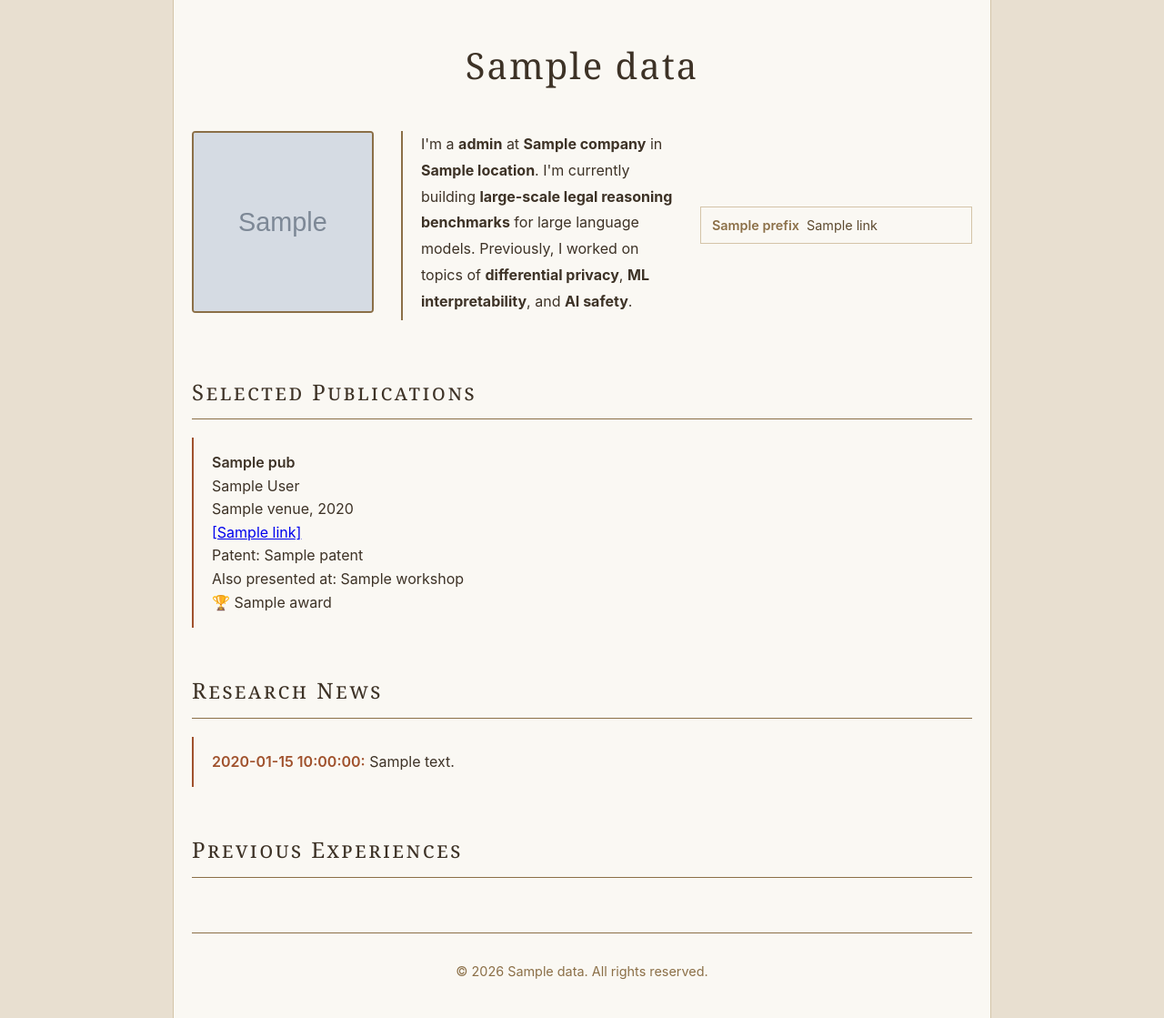
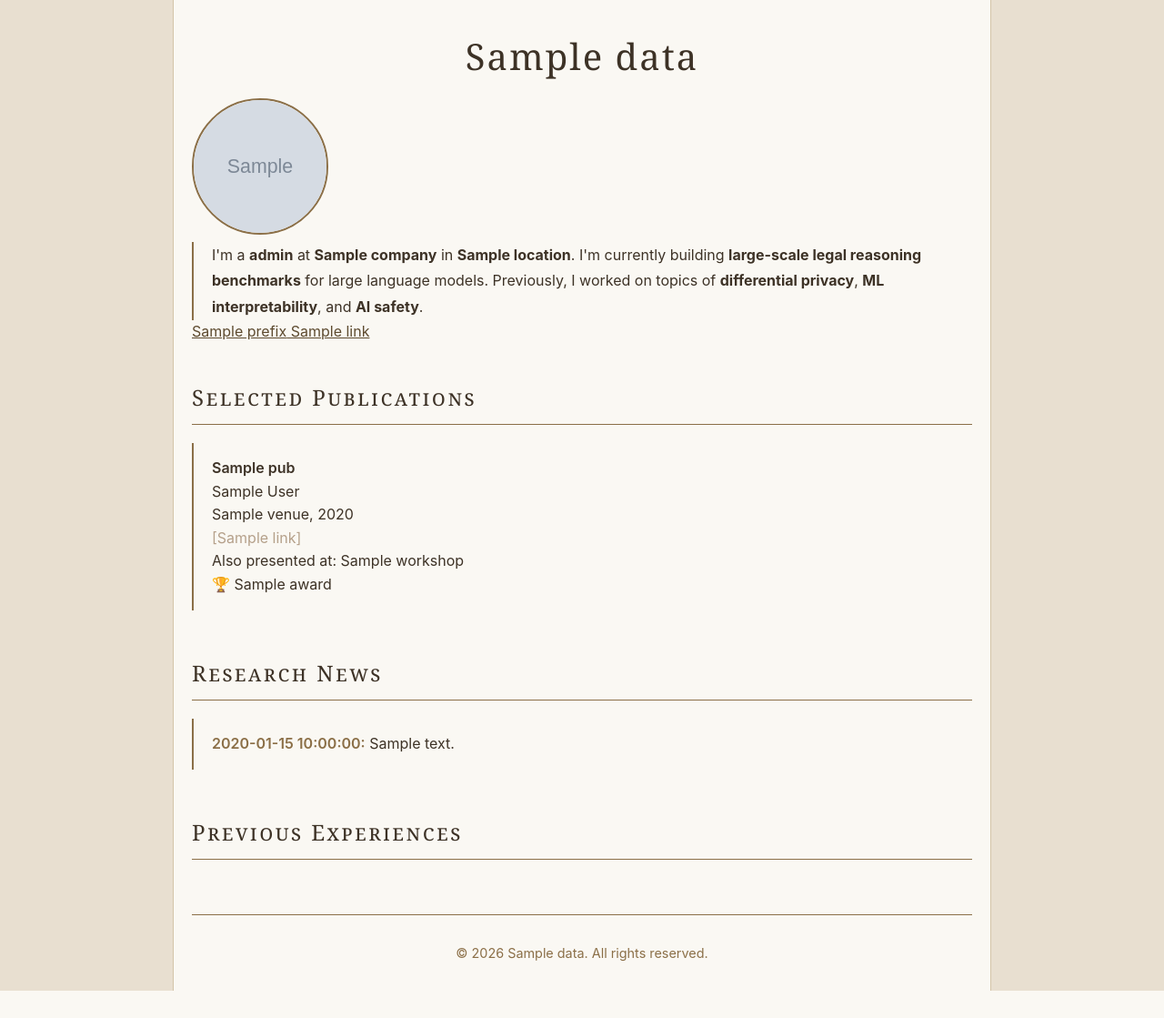
Before and after one commit to albertyusun/albertyusun.github.io, a Flask app: template templates/index.html in a window 1280 px wide. Shown: the whole page at 91% size. After the commit the page ends 1089 px from the top, so only its background shows below. Run offline with Flask 3, Linux system fonts and the light colour scheme; the template is opened without the code that fills it: most values are stand-ins (such as "Sample title", 1, 10 or a date in 2020); grey boxes marked "Sample" are stand-in pictures; some libraries are stand-ins or nearby versions.

Commit message:
add cv button, use buttons instead of links

```diff
--- a/static/css/style.css
+++ b/static/css/style.css
@@ -11,10 +11,14 @@ body {
     background-color: #e8dfd0;
 }
 
+a {
+    color: #5d4a2f;
+}
+
 .container {
     max-width: 900px;
     margin: 0 auto;
-    padding: 40px 20px;
+    padding: 30px 20px;
     background-color: #FAF8F3;
     min-height: 100vh;
     border-left: 1px solid #d4c4a8;
@@ -22,31 +26,58 @@ body {
 }
 
 .profile-header {
-    margin-bottom: 50px;
+    margin-bottom: 30px;
 }
 
 .name {
     font-family: Georgia, 'Times New Roman', serif;
     font-size: 2.5rem;
     font-weight: 400;
-    margin-bottom: 40px;
+    margin-bottom: 14px;
     color: #3d3226;
     letter-spacing: 0.05em;
     text-align: center;
 }
 
-.three-column-layout {
+.contact-icons {
+    display: flex;
+    justify-content: center;
+    align-items: center;
+    gap: 20px;
+    margin-bottom: 20px;
+}
+
+.contact-icon {
+    color: #8b6f47;
+    font-size: 1.4rem;
+    text-decoration: none;
+    transition: color 0.2s ease;
+}
+
+.contact-icon:hover {
+    color: #3d3226;
+}
+
+.contact-icon-cv {
+    font-family: Georgia, serif;
+    font-variant: small-caps;
+    font-size: 1rem;
+    letter-spacing: 0.05em;
+}
+
+.two-column-layout {
     display: grid;
-    grid-template-columns: 200px 1fr 1fr;
+    grid-template-columns: 150px 1fr;
     gap: 30px;
-    align-items: stretch;
+    align-items: center;
 }
 
 .profile-photo img {
-    width: 200px;
-    height: 200px;
-    border-radius: 4px;
+    width: 150px;
+    height: 150px;
+    border-radius: 50%;
     object-fit: cover;
+    object-position: top;
     border: 2px solid #8b6f47;
 }
 
@@ -62,41 +93,24 @@ body {
     line-height: 1.8;
 }
 
-.contact-links {
-    display: flex;
-    flex-direction: column;
-    justify-content: space-evenly;
-    height: 100%;
+
+main {
+    margin-top: 40px;
 }
 
-.contact-link {
-    display: flex;
-    align-items: center;
-    padding: 8px 12px;
-    background-color: transparent;
-    border: 1px solid #d4c4a8;
-    border-radius: 0;
+.pub-links a {
+    color: #b5a08a;
     text-decoration: none;
-    color: #5d4a2f;
-    transition: all 0.2s ease;
-    font-size: 0.9rem;
-    margin: 4px 0;
+    transition: color 0.2s ease;
 }
 
-.contact-link:hover {
-    background-color: transparent;
-    border-color: #8b6f47;
+.pub-links a:hover {
+    color: #3d3226;
     text-decoration: underline;
 }
 
-.contact-link .prefix {
-    margin-right: 8px;
-    font-weight: 600;
-    color: #8b6f47;
-}
-
-main {
-    margin-top: 60px;
+.pub-patent {
+    display: none;
 }
 
 .section {
@@ -124,13 +138,13 @@ main {
     margin-bottom: 12px;
     background-color: transparent;
     border-radius: 0;
-    border-left: 2px solid #A0522D;
+    border-left: 2px solid #8b6f47;
     transition: all 0.2s ease;
 }
 
 .news-list li:hover, .experience-list li:hover, .publications-list li:hover {
     background-color: transparent;
-    border-left-color: #5d4a2f;
+    border-left-color: #3d3226;
 }
 
 .pub-title {
@@ -139,7 +153,7 @@ main {
 
 .date {
     font-weight: 600;
-    color: #A0522D;
+    color: #8b6f47;
 }
 
 .years {
@@ -158,7 +172,7 @@ footer {
 }
 
 @media (max-width: 768px) {
-    .three-column-layout {
+    .two-column-layout {
         grid-template-columns: 1fr;
         gap: 30px;
     }
@@ -172,8 +186,8 @@ footer {
     }
 
     .profile-photo img {
-        width: 150px;
-        height: 150px;
+        width: 120px;
+        height: 120px;
     }
 
     .container {
```
Also changed, not shown: index.html (+20 -26 lines), static/images/albertsun.png (added).
